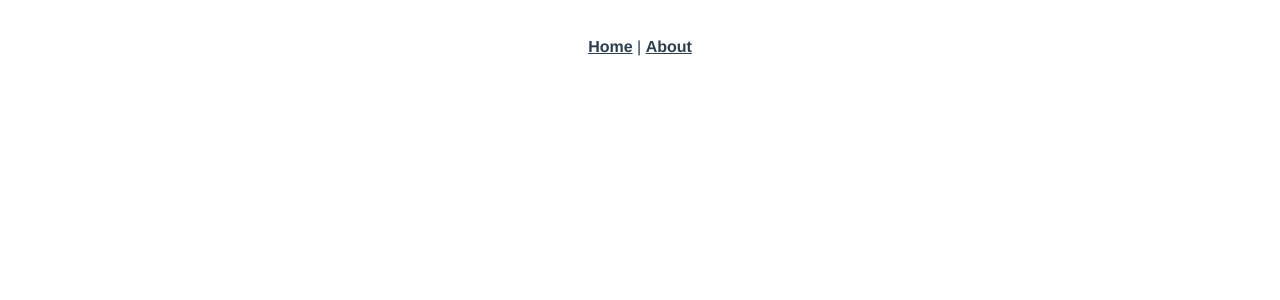
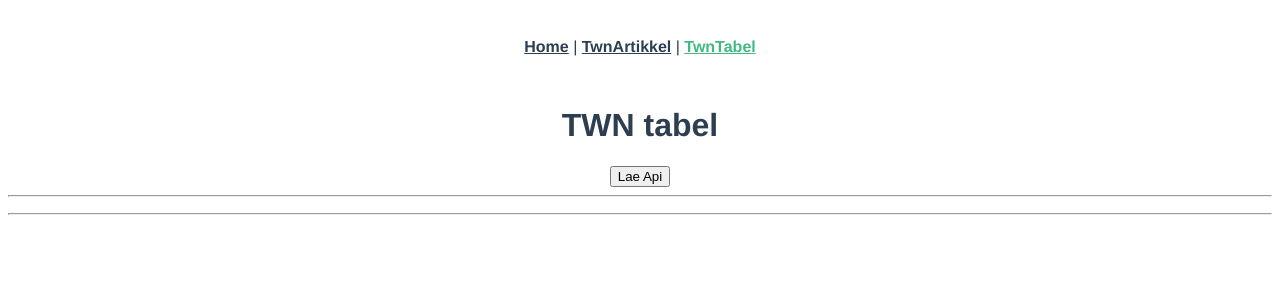
Before and after one commit to aleksdiluted/TrinidadProovitoo, a Vue app: page /#/table in a window 1280 px wide. Shown: the top 300 px of the page. Built offline with nearby package versions, Linux system fonts and the light colour scheme.

Commit message:
ALEKSEI-TASK1 added TwnArtikkel.vue

```diff
--- a/package.json
+++ b/package.json
@@ -7,7 +7,9 @@
     "build": "vue-cli-service build"
   },
   "dependencies": {
+    "axios": "^0.26.0",
     "vue": "^2.6.11",
+    "vue-axios": "^3.4.1",
     "vue-router": "^3.2.0"
   },
   "devDependencies": {
--- a/src/App.vue
+++ b/src/App.vue
@@ -2,7 +2,9 @@
   <div id="app">
     <div id="nav">
       <router-link to="/">Home</router-link> |
-      <router-link to="/about">About</router-link>
+<!--      <router-link to="/about">About</router-link> |-->
+      <router-link to="/article">TwnArtikkel</router-link> |
+      <router-link to="/table">TwnTabel</router-link>
     </div>
     <router-view/>
   </div>
@@ -30,3 +32,7 @@
   color: #42b983;
 }
 </style>
+<script>export default {
+  components: {}
+}
+</script>
--- a/src/main.js
+++ b/src/main.js
@@ -1,7 +1,10 @@
 import Vue from 'vue'
 import App from './App.vue'
 import router from './router'
+import axios from "axios";
+import VueAxios from "vue-axios";
 
+Vue.use(VueAxios, axios)
 Vue.config.productionTip = false
 
 new Vue({
--- a/src/router/index.js
+++ b/src/router/index.js
@@ -1,6 +1,8 @@
 import Vue from 'vue'
 import VueRouter from 'vue-router'
 import Home from '../views/Home.vue'
+import TwnArtikkel from "@/views/TwnArtikkel";
+import TwnTabel from "@/views/TwnTabel";
 
 Vue.use(VueRouter)
 
@@ -9,6 +11,16 @@ const routes = [
     path: '/',
     name: 'Home',
     component: Home
+  },
+  {
+    path: '/article',
+    name: 'TwnArtikkel',
+    component: TwnArtikkel
+  },
+  {
+    path: '/table',
+    name: 'TwnTabel',
+    component: TwnTabel
   },
   {
     path: '/about',
--- a/src/views/Home.vue
+++ b/src/views/Home.vue
@@ -1,18 +1,22 @@
 <template>
   <div class="home">
     <img alt="Vue logo" src="../assets/logo.png">
-    <HelloWorld msg="Welcome to Your Vue.js App"/>
+<!--    <HelloWorld msg="Welcome to Your Vue.js App"/>-->
+    <div>
+      <h1>See on Aleksei Gornevi proovitöö, <br> mis on loodud Vue.js abil.</h1>
+      <p>Töö sisu nägemiseks kliki üleval olevatel linkidel.</p>
+    </div>
   </div>
 </template>
-
+See on Aleksei Gornevi proovitöö, mis on loodud Vue.js abil.
 <script>
 // @ is an alias to /src
-import HelloWorld from '@/components/HelloWorld.vue'
-
-export default {
-  name: 'Home',
-  components: {
-    HelloWorld
-  }
-}
+// import HelloWorld from '@/components/HelloWorld.vue'
+//
+// export default {
+//   name: 'Home',
+//   components: {
+//     HelloWorld
+//   }
+// }
 </script>
--- /dev/null
+++ b/src/views/TwnArtikkel.vue
@@ -0,0 +1,52 @@
+<template>
+  <div class="article">
+    <h1>TWN artikkel</h1>
+    <button v-on:click="loadApiData">Lae Api</button>
+    <div v-if="responseAvailable">
+      <hr>
+      <p>
+      <h1>{{ resultTitle }}</h1> <br>
+      <h2>{{ resultIntro }}</h2>
+      <br> <br>
+      <img src="https://midaiganes.irw.ee/api/imgs/medium/344b02d7.jpg">
+      <br> <br>
+      <p2>{{ resultBody }}</p2>
+
+      <hr>
+    </div>
+  </div>
+</template>
+
+<script>
+export default {
+  name: "TwnArtikkel",
+  data: function () {
+    return {
+      resultTitle: '',
+      resultIntro: '',
+      resultPicture: '',
+      resultBody: '',
+      responseAvailable: true,
+    }
+  },
+  methods: {
+    loadApiData: function () {
+      this.$http.get("https://midaiganes.irw.ee/api/list/972d2b8a")
+          .then(response => {
+            this.resultTitle = response.data.title
+            this.resultIntro = response.data.intro
+            this.resultPicture = response.data.image.medium
+            this.resultBody = response.data.body
+            console.log(response.data.id)
+            console.log(response.data.title)
+          }).catch(error => {
+        console.log(error)
+      })
+    }
+  }
+}
+</script>
+
+<style scoped>
+
+</style>
--- /dev/null
+++ b/src/views/TwnTabel.vue
@@ -0,0 +1,41 @@
+<template>
+  <div class="table">
+    <h1>TWN tabel</h1>
+    <button v-on:click="loadTableApiData">Lae Api</button>
+    <div v-if = "responseAvailable">
+      <hr>
+      <p>
+        <i>{{result}}</i>
+      </p>
+      <hr>
+    </div>
+  </div>
+</template>
+
+<script>
+export default {
+  name: "TwnTabel",
+  data: function () {
+    return {
+      result: '',
+      responseAvailable: true,
+    }
+  },
+  methods: {
+    loadTableApiData: function () {
+      this.$http.get("https://midaiganes.irw.ee/api/list?limit=500")
+          .then(response => {
+            this.result = response.data
+            console.log(response.data.id)
+            console.log(response.data.title)
+          }).catch(error => {
+        console.log(error)
+      })
+    }
+  }
+}
+</script>
+
+<style scoped>
+
+</style>
--- /dev/null
+++ b/vue.config.js
@@ -0,0 +1,5 @@
+module.exports = {
+    devServer: {
+        proxy: 'http://localhost:8080/'
+    }
+}
```
Also changed, not shown: 1 other file (tests, documents, lock files or other folders).
